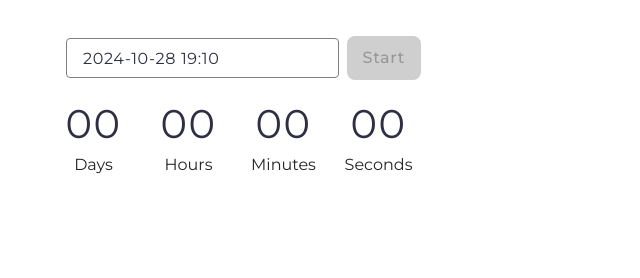
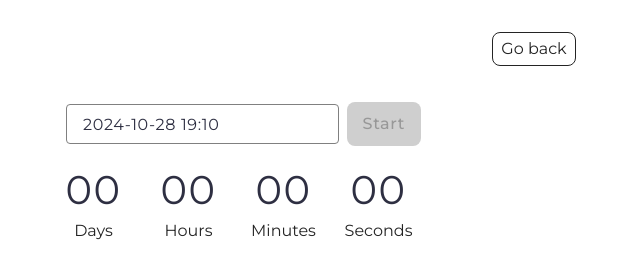
Before and after one commit to svitlana-verkhomii1983/goit-js-hw-10, a plain HTML site: page 1-timer.html in a window 1280 px wide. Shown: the whole page, without its empty margins (106-746 px from the left). Drawn offline with nearby package versions, Linux system fonts and the light colour scheme; some packages are replaced by stand-ins of ours; a script that the page names is missing.

Commit message:
Deploying to gh-pages from @ svitlana-verkhomii1983/goit-js-hw-10@e8b39d6a9940d25e8037c75781c6c9c658684df1 🚀

```diff
--- a/1-timer.html
+++ b/1-timer.html
@@ -23,7 +23,9 @@
 
     <main>
 
-      <div class="container">
+           <a class="back-link" href="./index.html">Go back</a>
+
+           <div class="container">
 
             <div class="input-datetime">
                  <input class="input" type="text" id="datetime-picker" />
```
Also changed, not shown: 2-snackbar.html (+2 -0 lines).
